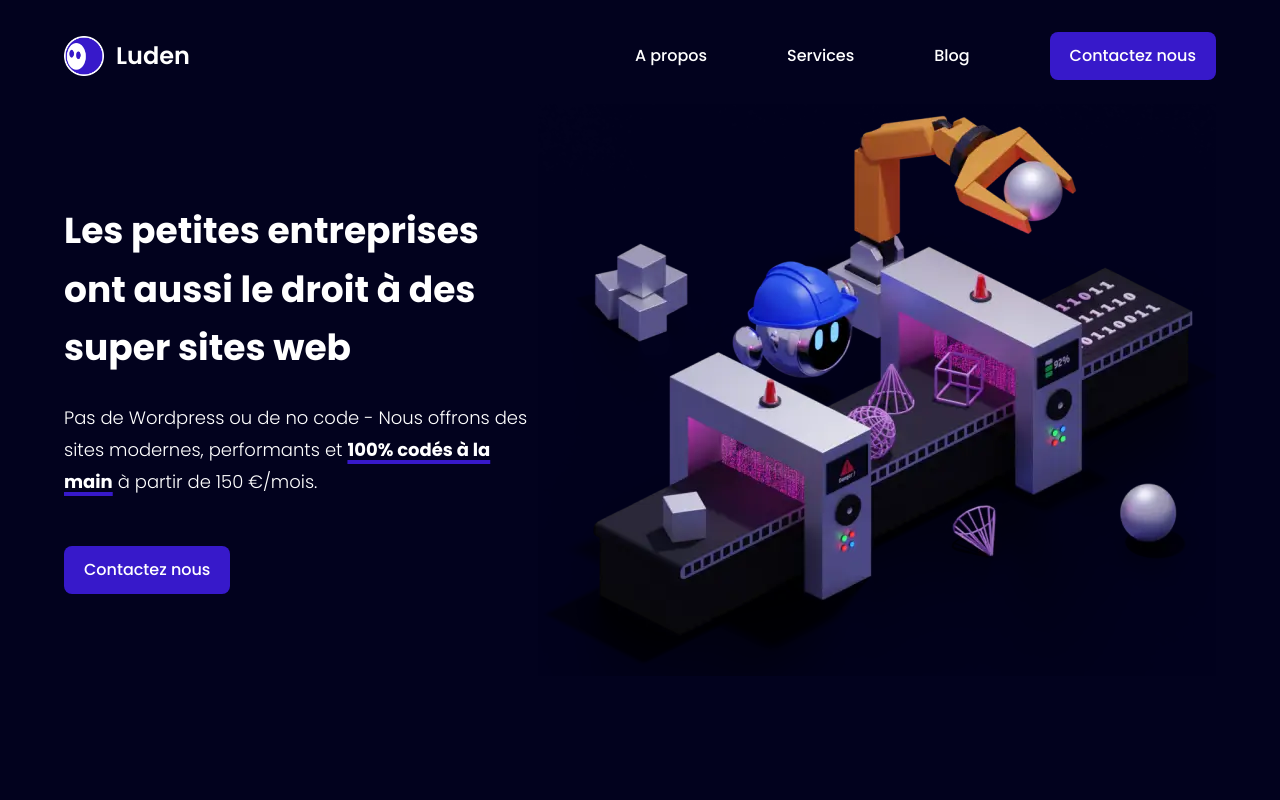
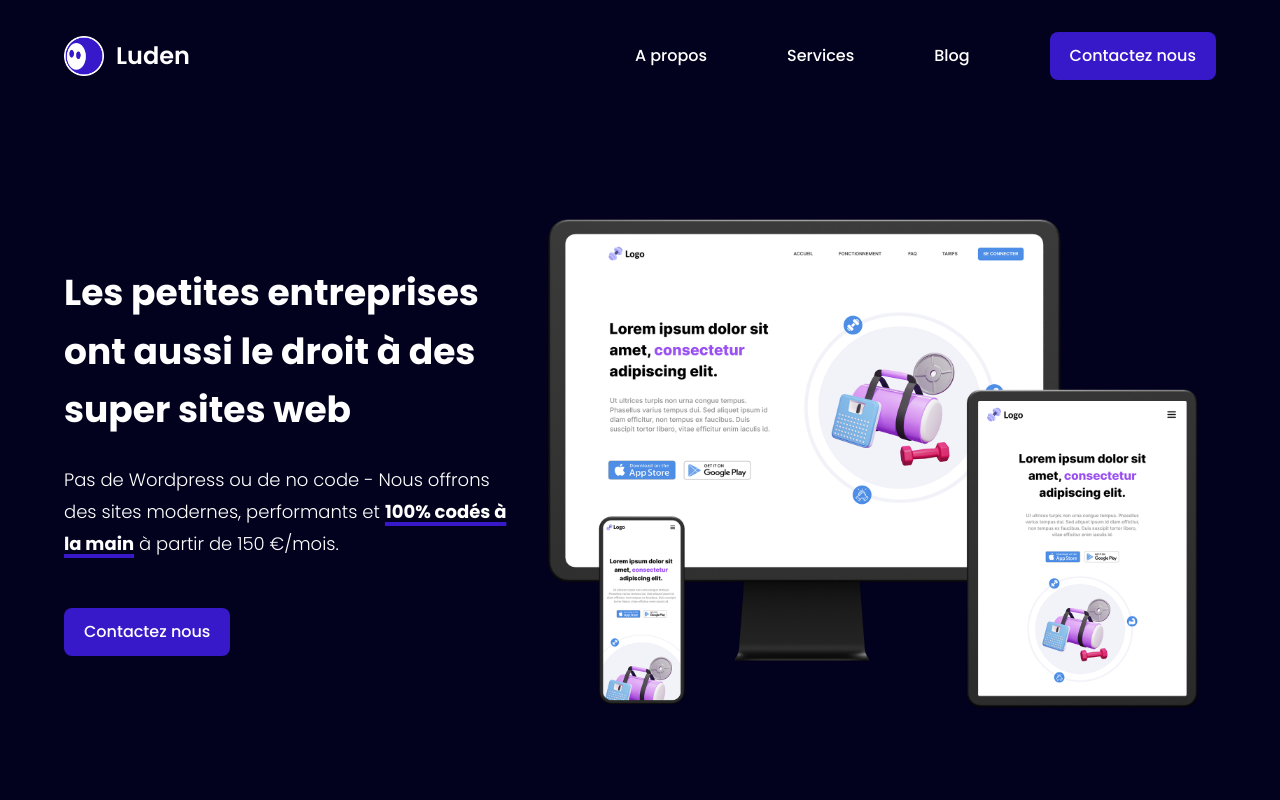
Before and after one commit to QuentinJs1/portfolio, a Next.js app: page / in a window 1280 px wide. Shown: the top 800 px of the page. Built offline with nearby package versions, Linux system fonts and the light colour scheme.

Commit message:
:bento: update main image

```diff
--- a/pages/index.tsx
+++ b/pages/index.tsx
@@ -14,7 +14,7 @@ const Home: NextPage = () => {
         <link rel="canonical" href="https://luden.fr" key="canonical" />
         <meta name="description" content="Luden est une agence de développement web qui permet aux petites entreprises d'obtenir des sites web de qualité. Nous faisons des sites vitrines, e-commerces et 3D." key="desc" />
         <meta property="og:title" content="Luden - Studio de développement web" />
-        <meta property="og:type" content="website"/>
+        <meta property="og:type" content="website" />
         <meta property="og:description" content="Luden est une agence de développement web qui permet aux petites entreprises d'obtenir des sites web de qualité. Nous faisons des sites vitrines, e-commerces et 3D." />
         <meta property="og:image" content="https://luden.fr/images/social/og-image.png" />
         <meta property="og:url" content="https://luden.fr" />
@@ -25,7 +25,7 @@ const Home: NextPage = () => {
         <meta name="twitter:image" content="https://luden.fr/images/social/og-image.png" />
       </Head>
       <main className='text-white'>
-        <section className='flex flex-col justify-center w-full px-6 pt-12 pb-20 text-center md:mx-auto md:px-16 md:pt-20 md:max-w-4xl lg:max-w-7xl lg:pt-0'>
+        <section className='flex flex-col justify-center w-full h-screen px-6 pt-12 pb-20 text-center md:mx-auto md:px-16 md:pt-20 md:max-w-4xl lg:max-w-7xl lg:pt-0'>
           <div className="text-center flex flex-col items-center mx-auto lg:w-full lg:flex-row">
             <div className='lg:text-left lg:max-w-7xl'>
               <h1 className="text-3xl font-bold mb-4 leading-10 mt-10 md:text-5xl lg:text-4xl lg:leading-relaxed">
@@ -40,7 +40,7 @@ const Home: NextPage = () => {
                 </button>
               </Link>
             </div>
-            <Image width='1400' height='1400' className='mt-20 lg:mt-6' src="/images/main-image.webp" alt="Scène 3D où un petit robot surveille une chaîne d'assemblage, assisté par un bras motorisé." />
+            <Image width='700' height='700' className='mt-0 lg:mt-6' src="/images/main.png" alt="Scène 3D où un petit robot surveille une chaîne d'assemblage, assisté par un bras motorisé." />
           </div>
         </section>
         {/* <Banner /> */}
```
Also changed, not shown: public/images/main.png (added).
